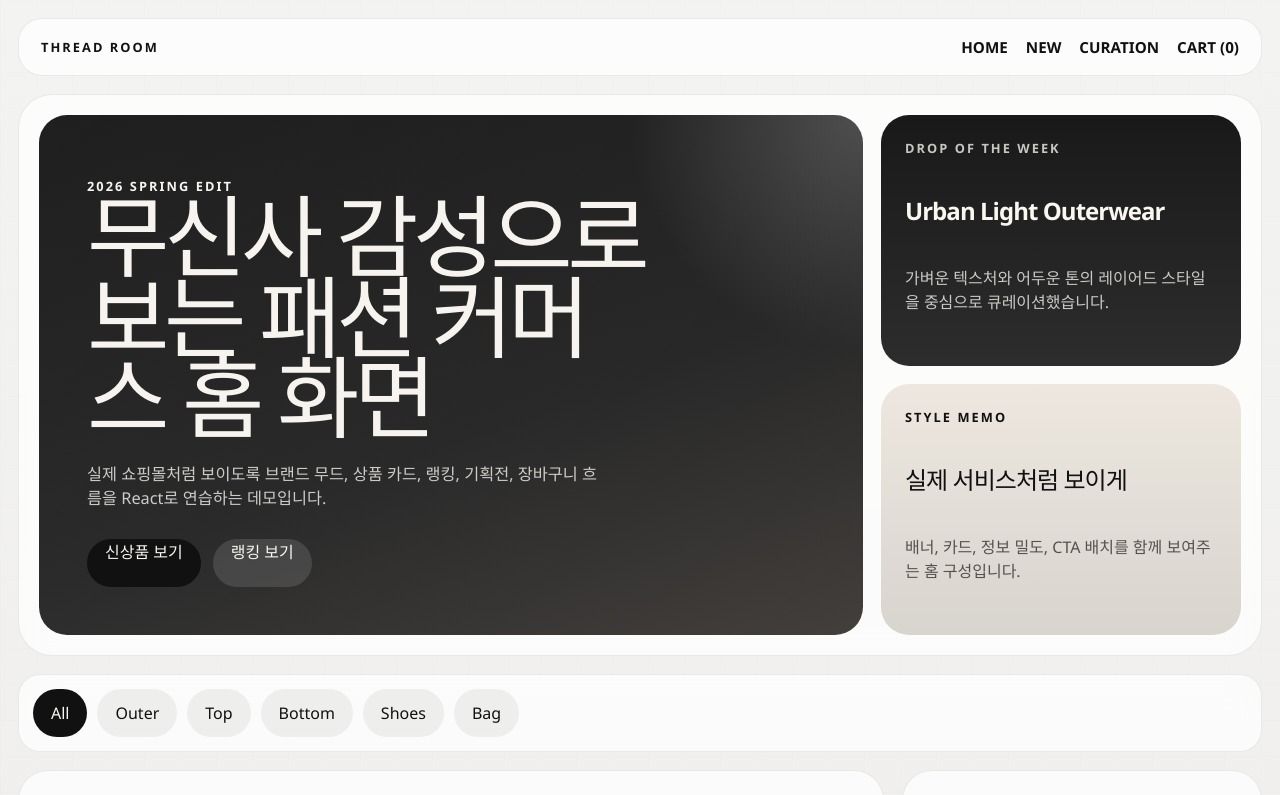
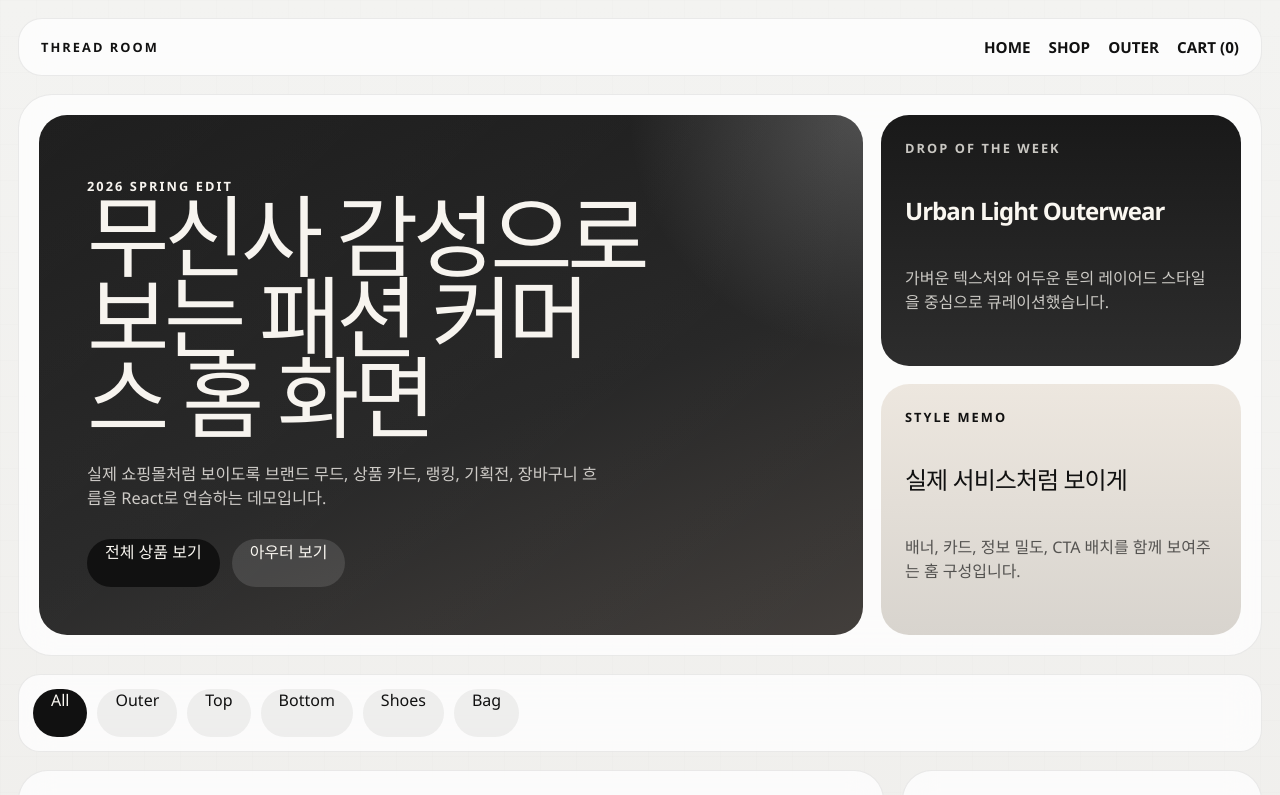
Before and after one commit to mincift1234/first-project, a React (Vite) app: page / in a window 1280 px wide. Shown: the top 795 px of the page. Built offline with nearby package versions, Linux system fonts and the light colour scheme.

Commit message:
Add category filter product listing

```diff
--- a/src/App.jsx
+++ b/src/App.jsx
@@ -1,5 +1,5 @@
 import { useMemo, useState } from 'react'
-import { BrowserRouter, Link, Route, Routes, useParams } from 'react-router-dom'
+import { BrowserRouter, Link, Route, Routes, useParams, useSearchParams } from 'react-router-dom'
 import { categories, editorialPicks, products, rankings } from './data/products'
 
 function formatPrice(value) {
@@ -31,6 +31,23 @@
   )
 }
 
+function CategoryFilter({ activeCategory }) {
+  return (
+    <section className="category-strip">
+      {categories.map((category) => {
+        const isActive = activeCategory === category
+        const target = category === 'All' ? '/products' : `/products?category=${category}`
+
+        return (
+          <Link className={`category-chip ${isActive ? 'active' : ''}`} key={category} to={target}>
+            {category}
+          </Link>
+        )
+      })}
+    </section>
+  )
+}
+
 function Layout({ cartCount, children }) {
   return (
     <main className="store-shell">
@@ -42,8 +59,8 @@
         </Link>
         <nav className="topnav">
           <Link to="/">HOME</Link>
-          <Link to="/#new-arrivals">NEW</Link>
-          <Link to="/#curation">CURATION</Link>
+          <Link to="/products">SHOP</Link>
+          <Link to="/products?category=Outer">OUTER</Link>
           <Link to="/cart">CART ({cartCount})</Link>
         </nav>
       </header>
@@ -65,12 +82,12 @@
             데모입니다.
           </p>
           <div className="hero-actions">
-            <a className="filled-button" href="#new-arrivals">
-              신상품 보기
-            </a>
-            <a className="ghost-button" href="#ranking">
-              랭킹 보기
-            </a>
+            <Link className="filled-button" to="/products">
+              전체 상품 보기
+            </Link>
+            <Link className="ghost-button" to="/products?category=Outer">
+              아우터 보기
+            </Link>
           </div>
         </div>
 
@@ -90,9 +107,13 @@
 
       <section className="category-strip" id="new-arrivals">
         {categories.map((category) => (
-          <button className={`category-chip ${category === 'All' ? 'active' : ''}`} key={category} type="button">
+          <Link
+            className={`category-chip ${category === 'All' ? 'active' : ''}`}
+            key={category}
+            to={category === 'All' ? '/products' : `/products?category=${category}`}
+          >
             {category}
-          </button>
+          </Link>
         ))}
       </section>
 
@@ -144,6 +165,41 @@
         </aside>
       </section>
     </>
+  )
+}
+
+function ProductsPage() {
+  const [searchParams] = useSearchParams()
+  const categoryParam = searchParams.get('category')
+  const activeCategory = categories.includes(categoryParam) ? categoryParam : 'All'
+  const visibleProducts =
+    activeCategory === 'All'
+      ? products
+      : products.filter((product) => product.category === activeCategory)
+
+  return (
+    <section className="page-panel products-page">
+      <SectionHeader
+        label="Shop"
+        title="상품 리스트"
+        description="카테고리를 누르면 URL이 바뀌고, 그 값에 맞는 상품만 보이도록 연결했습니다."
+      />
+
+      <CategoryFilter activeCategory={activeCategory} />
+
+      <div className="products-toolbar">
+        <span>
+          현재 카테고리: <strong>{activeCategory}</strong>
+        </span>
+        <span>총 {visibleProducts.length}개 상품</span>
+      </div>
+
+      <div className="product-grid product-grid-wide">
+        {visibleProducts.map((product) => (
+          <ProductCard key={product.id} product={product} />
+        ))}
+      </div>
+    </section>
   )
 }
 
@@ -289,6 +345,7 @@
       <Layout cartCount={cartItems.length}>
         <Routes>
           <Route element={<HomePage />} path="/" />
+          <Route element={<ProductsPage />} path="/products" />
           <Route element={<ProductDetailPage onAddToCart={handleAddToCart} />} path="/products/:productId" />
           <Route element={<CartPage cartItems={cartItems} />} path="/cart" />
         </Routes>
--- a/src/index.css
+++ b/src/index.css
@@ -259,7 +259,8 @@
 
 .content-grid,
 .product-detail-page,
-.cart-page-grid {
+.cart-page-grid,
+.products-page {
   position: relative;
   z-index: 1;
   display: grid;
@@ -304,6 +305,10 @@
   display: grid;
   grid-template-columns: repeat(2, minmax(0, 1fr));
   gap: 16px;
+}
+
+.product-grid-wide {
+  grid-template-columns: repeat(3, minmax(0, 1fr));
 }
 
 .product-card {
@@ -478,6 +483,15 @@
   grid-template-columns: minmax(0, 1fr) 320px;
 }
 
+.products-toolbar {
+  display: flex;
+  align-items: center;
+  justify-content: space-between;
+  gap: 16px;
+  margin-bottom: 4px;
+  color: rgba(17, 17, 17, 0.72);
+}
+
 .cart-list-panel {
   display: grid;
   gap: 12px;
@@ -523,6 +537,7 @@
   .hero-banner,
   .content-grid,
   .product-grid,
+  .product-grid-wide,
   .editorial-grid,
   .product-detail-page,
   .cart-page-grid {
@@ -556,7 +571,8 @@
   .topbar,
   .hero-actions,
   .detail-actions,
-  .cart-line {
+  .cart-line,
+  .products-toolbar {
     display: grid;
   }
 
```
